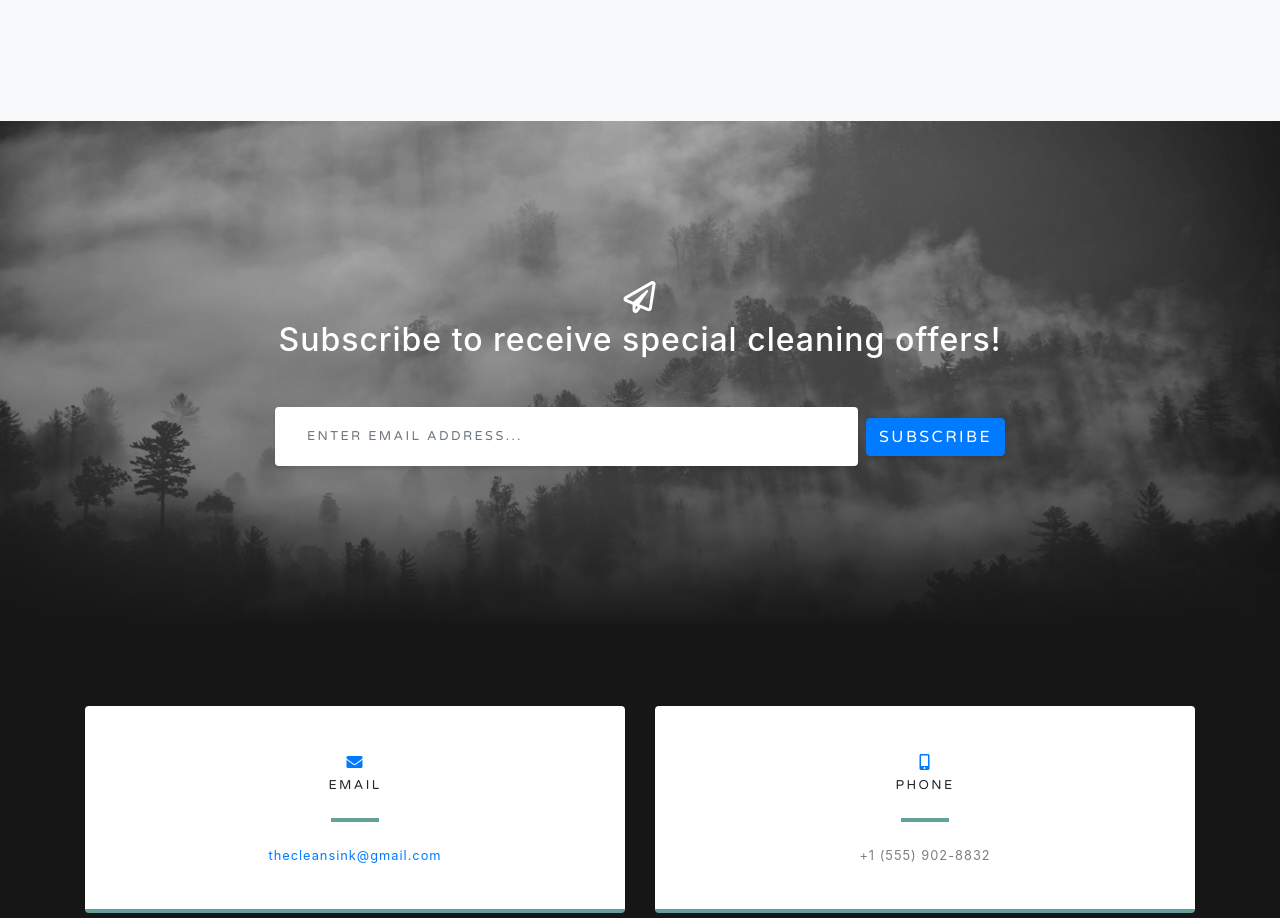
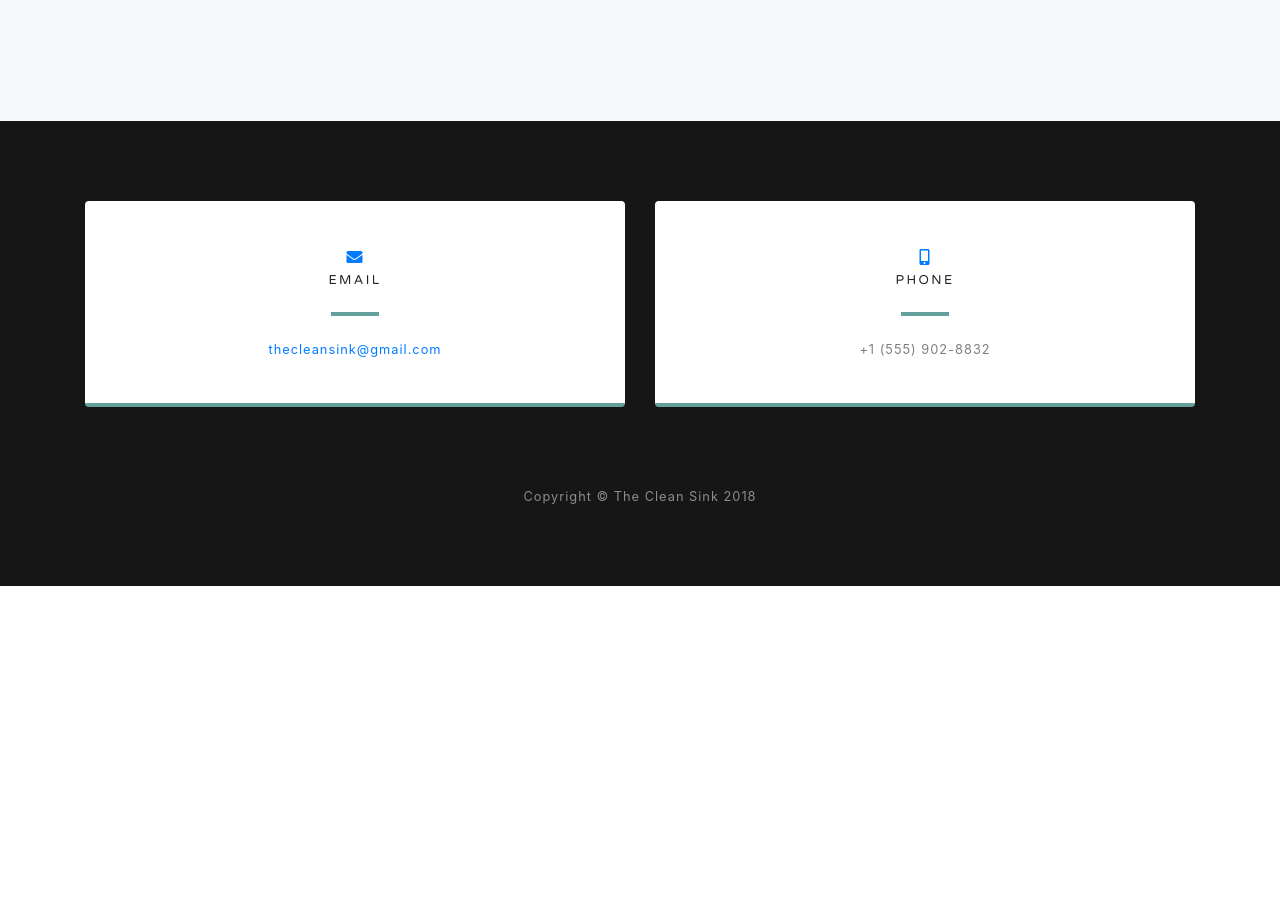
Before and after one commit to tomekr/thecleansink.com, a website with bundled scripts: page index.html in a window 1280 px wide. Shown: the part 2780-3698 px from the top of the page. After the commit the page ends 3366 px from the top, so only its background shows below. Built offline with nearby package versions, Linux system fonts and the light colour scheme.

Commit message:
Get rid of signup section and add mailto href

```diff
--- a/index.html
+++ b/index.html
@@ -42,7 +42,7 @@
               <a class="nav-link js-scroll-trigger" href="#projects">About</a>
             </li>
             <li class="nav-item">
-              <a class="nav-link js-scroll-trigger" href="#signup">Contact</a>
+              <a class="nav-link js-scroll-trigger" href="#contact">Contact</a>
             </li>
           </ul>
         </div>
@@ -130,27 +130,8 @@
       </div>
     </section>
 
-    <!-- Signup Section -->
-    <section id="signup" class="signup-section">
-      <div class="container">
-        <div class="row">
-          <div class="col-md-10 col-lg-8 mx-auto text-center">
-
-            <i class="far fa-paper-plane fa-2x mb-2 text-white"></i>
-            <h2 class="text-white mb-5">Subscribe to receive special cleaning offers!</h2>
-
-            <form class="form-inline d-flex">
-              <input type="email" class="form-control flex-fill mr-0 mr-sm-2 mb-3 mb-sm-0" id="inputEmail" placeholder="Enter email address...">
-              <button type="submit" class="btn btn-primary mx-auto">Subscribe</button>
-            </form>
-
-          </div>
-        </div>
-      </div>
-    </section>
-
     <!-- Contact Section -->
-    <section class="contact-section bg-black">
+    <section id="contact" class="contact-section bg-black">
       <div class="container">
 
         <div class="row">
@@ -162,7 +143,7 @@
                 <h4 class="text-uppercase m-0">Email</h4>
                 <hr class="my-4">
                 <div class="small text-black-50">
-                  <a href="#">thecleansink@gmail.com</a>
+                  <a href="mailto:thecleansink@gmail.com">thecleansink@gmail.com</a>
                 </div>
               </div>
             </div>
```
